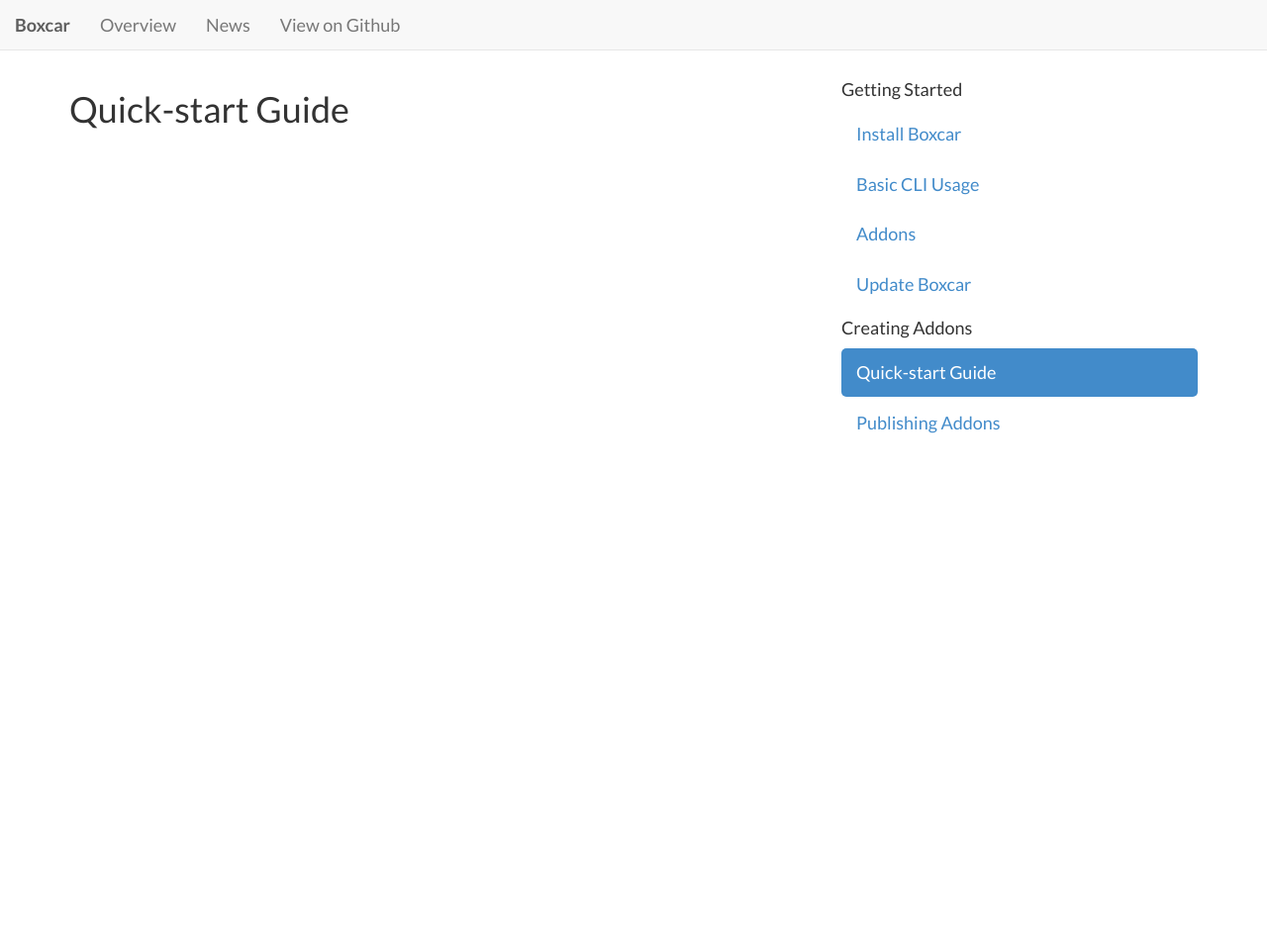
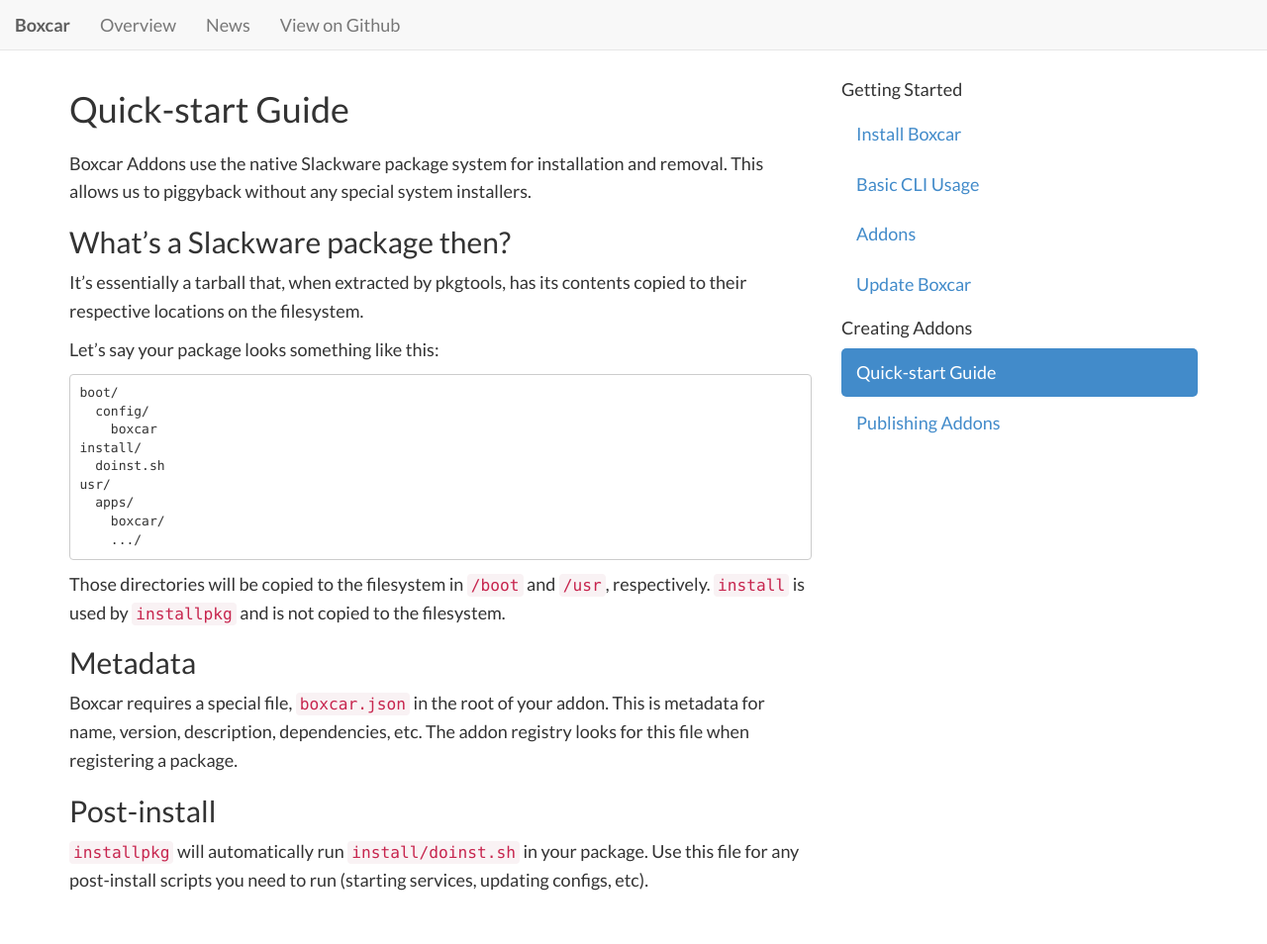
Before and after one commit to nicinabox/boxcar, a Jekyll site: the page built from docs/addons/quickstart.md, in a window 1280 px wide. Shown: the whole page at 99% size. Built offline with Jekyll 4.4.1, drawn with Linux system fonts in a browser that asks for light colours; nearby versions of some CDN libraries; Markdown is read by kramdown in place of the engine named in the settings; comment, search, counter and statistics services are not loaded; before the commit the page ends 900 px from its top, so only the background shows below that.

Commit message:
Update addons/quickstart

````diff
--- a/docs/addons/quickstart.md
+++ b/docs/addons/quickstart.md
@@ -3,3 +3,33 @@ layout: docs
 title: "Quick-start Guide"
 permalink: quickstart/
 ---
+
+Boxcar Addons use the native Slackware package system for installation and removal. This allows us to piggyback without any special system installers.
+
+## What's a Slackware package then?
+
+It's essentially a tarball that, when extracted by pkgtools, has its contents copied to their respective locations on the filesystem.
+
+Let's say your package looks something like this:
+
+```
+boot/
+  config/
+    boxcar
+install/
+  doinst.sh
+usr/
+  apps/
+    boxcar/
+    .../
+```
+
+Those directories will be copied to the filesystem in `/boot` and `/usr`, respectively. `install` is used by `installpkg` and is not copied to the filesystem.
+
+## Metadata
+
+Boxcar requires a special file, `boxcar.json` in the root of your addon. This is metadata for name, version, description, dependencies, etc. The addon registry looks for this file when registering a package.
+
+## Post-install
+
+`installpkg` will automatically run `install/doinst.sh` in your package. Use this file for any post-install scripts you need to run (starting services, updating configs, etc).
````
